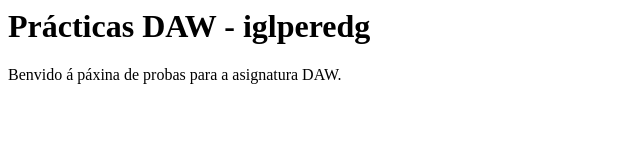
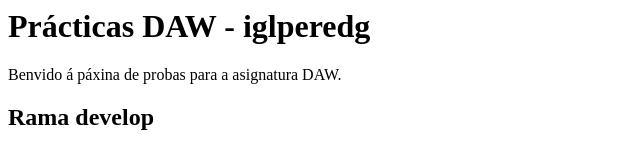
Before and after one commit to edgar-igl/Practicas_DAW, a plain HTML site: page index.html in a window 1280 px wide. Shown: the whole page, without its empty margins (0-640 px from the left). Drawn offline with Linux system fonts and the light colour scheme.

Commit message:
Cambios en index.html

```diff
--- a/index.html
+++ b/index.html
@@ -7,5 +7,6 @@
 		<p>
 		Benvido á páxina de probas para a asignatura DAW.
 		</p>
+		<h2>Rama develop</h2>
 	</body>
 </html>
```
